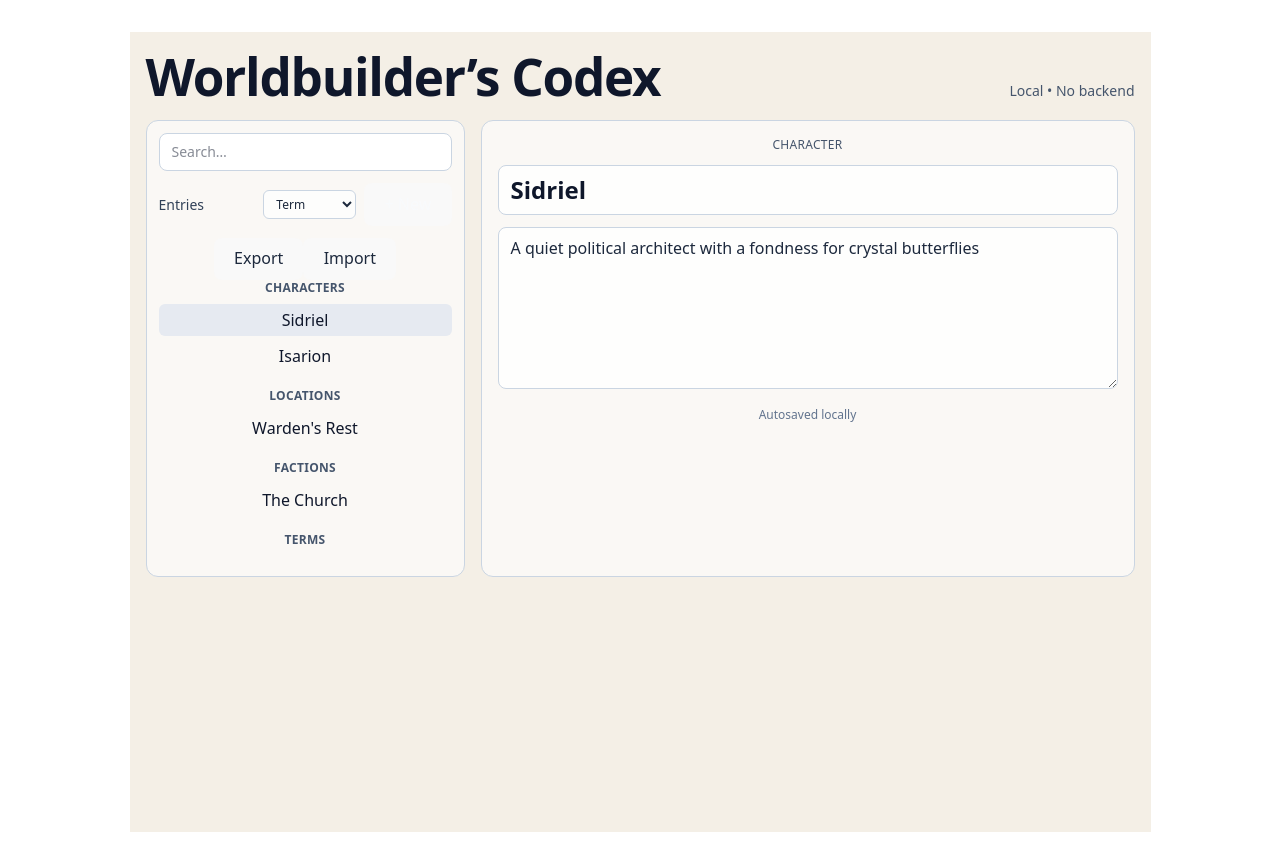
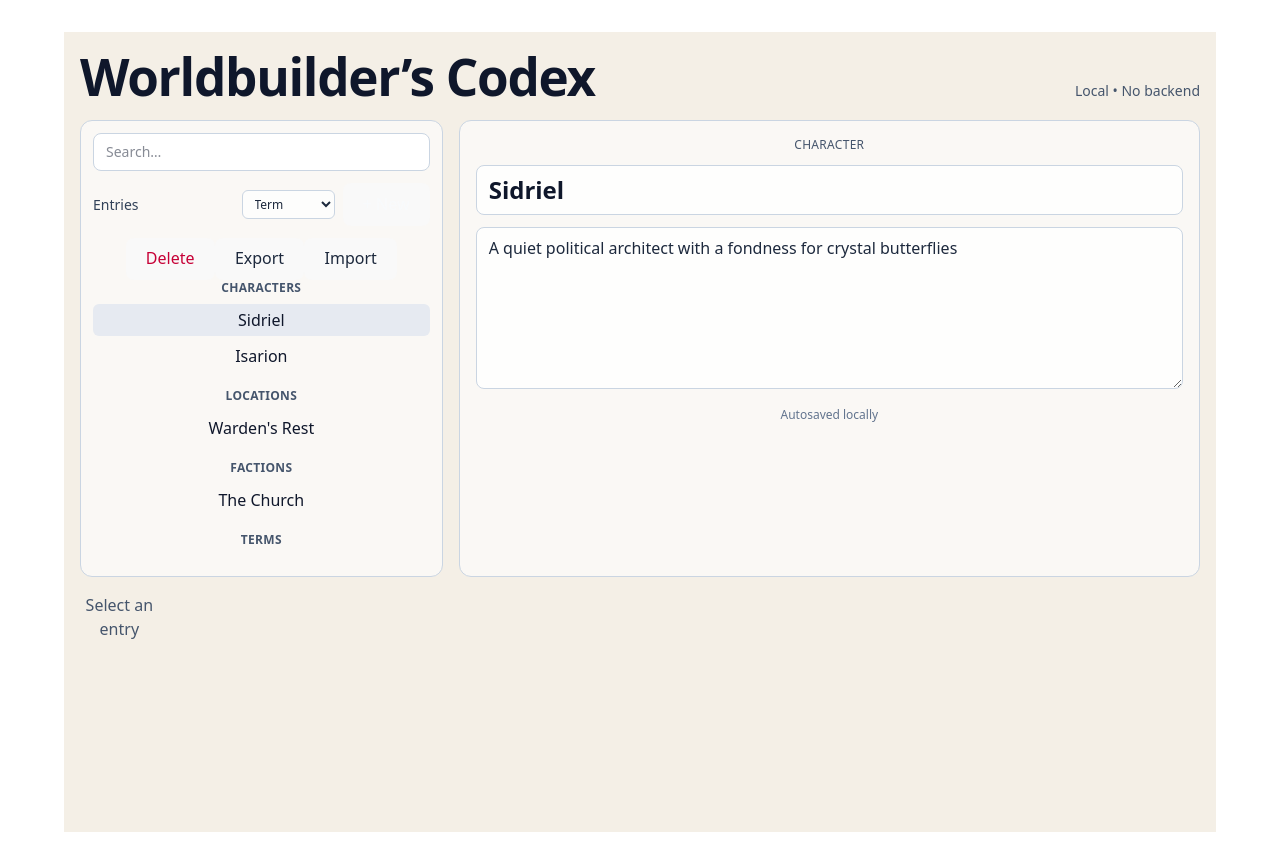
Before and after one commit to AmberTJC/worldbuilders-codex, a React (Vite) app: page / in a window 1280 px wide. Built offline with nearby package versions, Linux system fonts and the light colour scheme.

Commit message:
Add delete entry (confirm + smart reselection)

```diff
--- a/src/App.jsx
+++ b/src/App.jsx
@@ -26,7 +26,7 @@ const [entries, setEntries] = useState(() => {
 });
 
 const [selectedID, setSelectedID] = useState(entries[0]?.id ?? null);
-const selected = entries.find(e => e.id === selectedID);
+const selected = entries.find((e) => e.id === selectedID) ?? null;
 
 
 useEffect(() => {
@@ -53,6 +53,42 @@ function updateEntry(id, patch) {
     prev.map((e) => (e.id === id ? { ...e, ...patch } : e))
   );
 }
+
+function deleteEntry(id) {
+  const entry = entries.find((e) => e.id === id);
+  if (!entry) return;
+
+  const ok = window.confirm(
+    `Delete "${entry.name || "Untitled"}" (${entry.type})?\n\nThis cannot be undone.`
+  );
+  if (!ok) return;
+
+  // Precompute a sensible next selection BEFORE it is removed
+  const sameType = entries.filter((e) => e.type === entry.type);
+  const idxInType = sameType.findIndex((e) => e.id === id);
+
+  const nextInType =
+    idxInType >= 0 ? sameType[idxInType + 1]?.id ?? null : null;
+  const prevInType =
+    idxInType > 0 ? sameType[idxInType - 1]?.id ?? null : null;
+
+  // Remove entry
+  setEntries((prev) => prev.filter((e) => e.id !== id));
+
+  // Update selection
+  if (selectedID === id) {
+    const remaining = entries.filter((e) => e.id !== id);
+    const fallback =
+      nextInType ??
+      prevInType ??
+      remaining[0]?.id ??
+      null;
+
+    setSelectedID(fallback);
+  }
+}
+
+
 
 
 function exportJSON() {
@@ -167,6 +203,18 @@ function importJSONFromFile(file) {
 
                       </div>
 
+
+                          <button
+                            onClick={() => selectedID && deleteEntry(selectedID)}
+                            disabled={!selectedID}
+                            className="rounded-md border border-rose-300 bg-white/70 px-2 py-1 text-xs font-semibold text-rose-700 hover:bg-white disabled:cursor-not-allowed disabled:opacity-50"
+                          >
+                            Delete
+                          </button>
+
+
+
+
                           <button
                            onClick={exportJSON}
                            className="rounded-md border border-slate-300 bg-white/70 px-2 py-1 text-xs font-semibold text-slate-800 hover:bg-white"
@@ -260,6 +308,12 @@ function importJSONFromFile(file) {
   )}
 </main>
 
+
+          <div className="text-slate-600">
+            {entries.length === 0 ? "No entries yet. Create one!" : "Select an entry"}
+          </div>
+
+
         </div>
       </div>
     </div>
```
Also changed, not shown: 1 other file (tests, documents, lock files or other folders).
